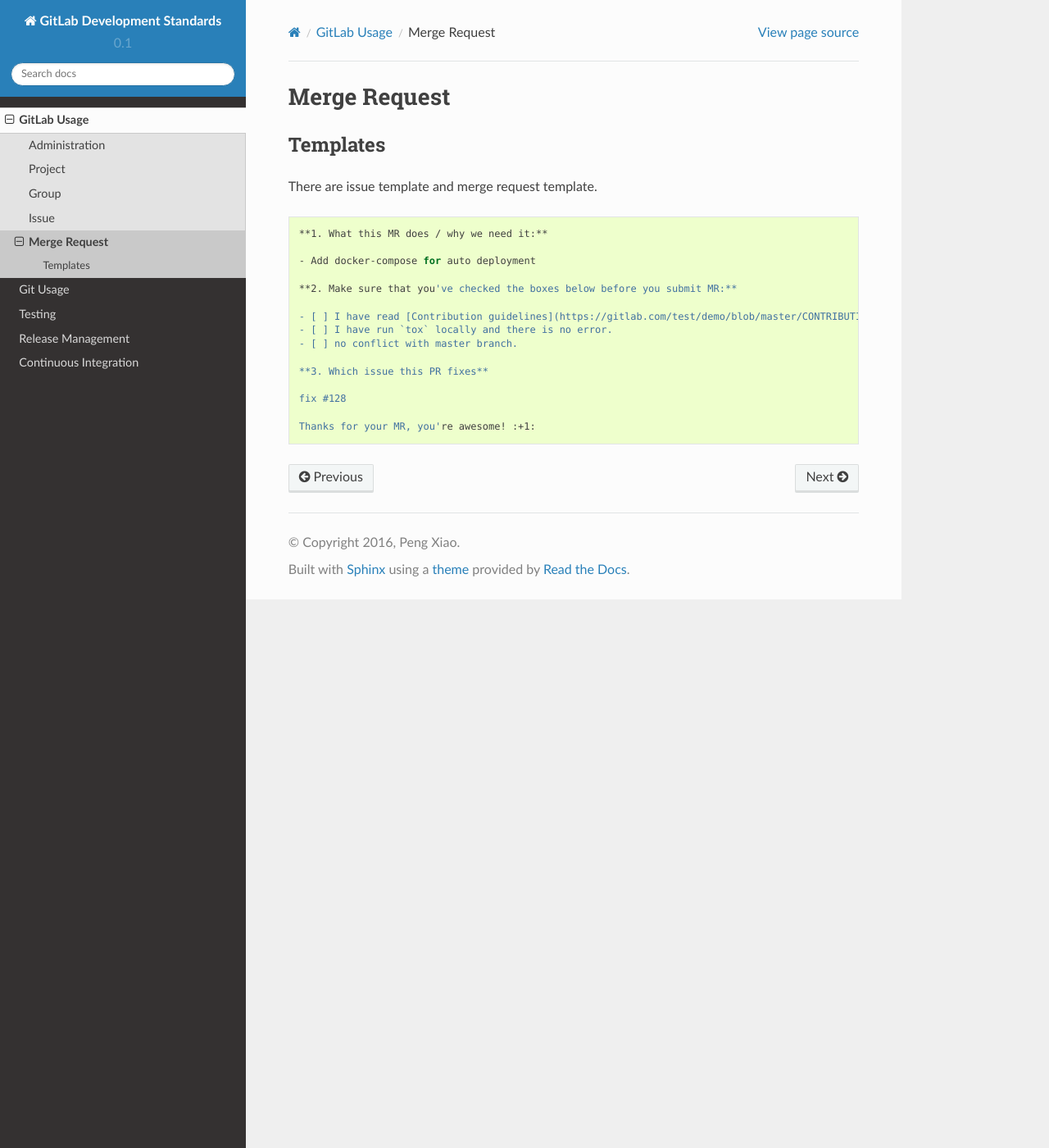
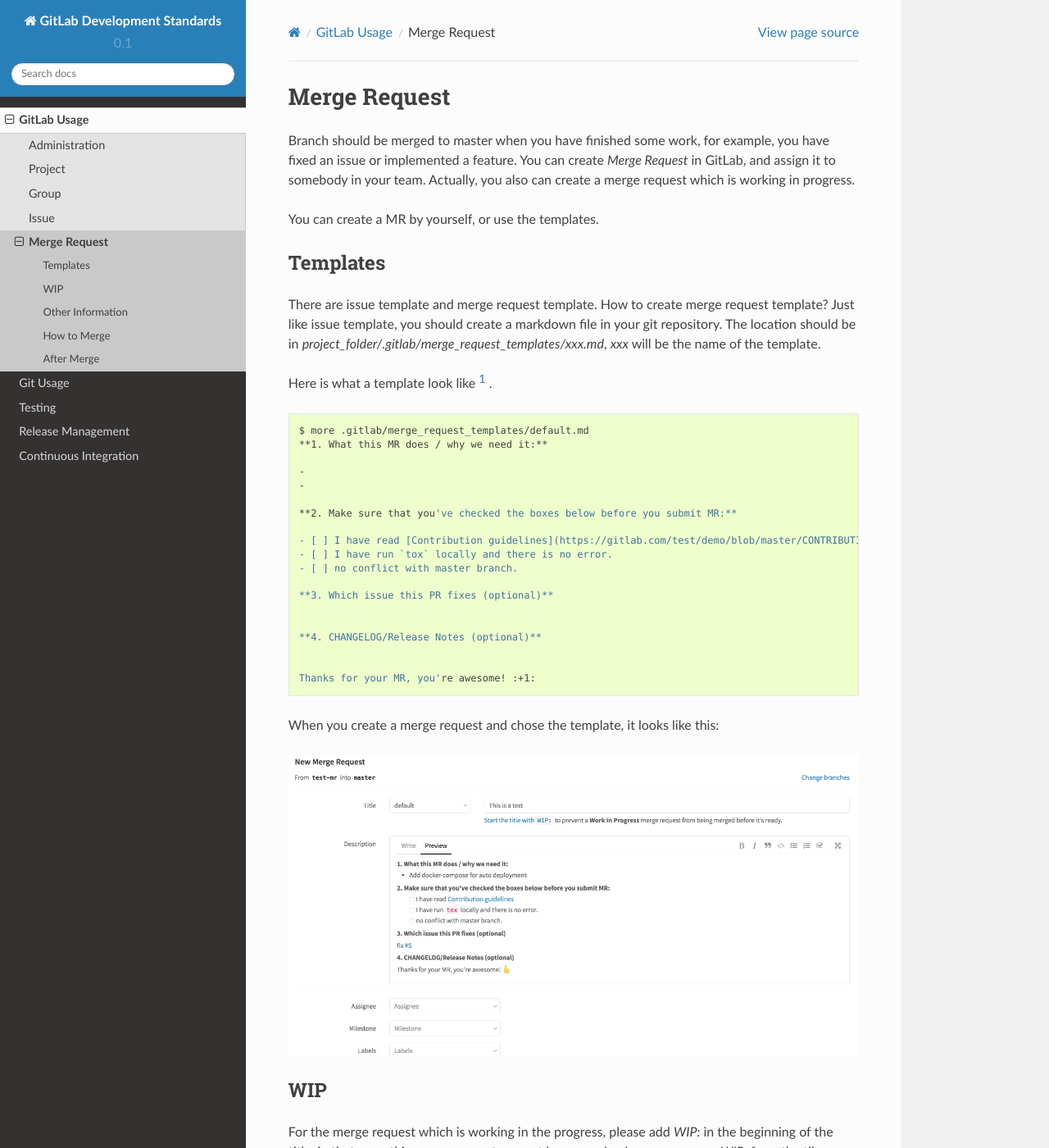
Before and after one commit to gitlabadm/devstandard, a Sphinx documentation site: the page built from doc/source/gitlab/mr.rst, in a window 1280 px wide and 1400 px high. Shown: the whole window at 82% size. Built offline with Sphinx 7.4.7 and the Read the Docs theme 2.0.0, drawn with Linux system fonts in a browser that asks for light colours; some of the changed text lies outside the part shown.

Commit message:
add more doc for merge request
Signed-off-by: Peng Xiao <xiaoquwl@gmail.com>

```diff
--- a/doc/source/gitlab/mr.rst
+++ b/doc/source/gitlab/mr.rst
@@ -1,18 +1,26 @@
 Merge Request
 =============
+
+Branch should be merged to master when you have finished some work, for example, you have fixed an issue or implemented a feature. You can create `Merge Request` in GitLab, and
+assign it to somebody in your team. Actually, you also can create a merge request which is working in progress.
+
+You can create a MR by yourself, or use the templates.
 
 Templates
 ----------
 
+There are issue template and merge request template. How to create merge request template? Just like issue template, you should create a markdown file in your git repository.
+The location should be in `project_folder/.gitlab/merge_request_templates/xxx.md`, `xxx` will be the name of the template.
 
-There are issue template and merge request template.
-
+Here is what a template look like [#f1]_ .
 
 .. code-block:: bash
 
+  $ more .gitlab/merge_request_templates/default.md
   **1. What this MR does / why we need it:**
 
-  - Add docker-compose for auto deployment
+  -
+  -
 
   **2. Make sure that you've checked the boxes below before you submit MR:**
 
@@ -20,8 +28,56 @@
   - [ ] I have run `tox` locally and there is no error.
   - [ ] no conflict with master branch.
 
-  **3. Which issue this PR fixes**
+  **3. Which issue this PR fixes (optional)**
 
-  fix #128
+
+  **4. CHANGELOG/Release Notes (optional)**
+
 
   Thanks for your MR, you're awesome! :+1:
+
+
+When you create a merge request and chose the template, it looks like this:
+
+.. figure:: _static/merge_request.png
+
+
+WIP
+---
+
+For the merge request which is working in the progress, please add `WIP:` in the beginning of the title. in that case, this merge reuqest can not be merged unless you remove `WIP:` from the tile.
+
+.. figure:: _static/wip.png
+
+
+Other Information
+-----------------
+
+For `Assignee`, `Milestone`, `Labels`, this can be setted by the creator or the project manager.
+
+
+How to Merge
+------------
+
+The merge request can be merged by assignee when:
+
+- The GitLab CI passed
+- After Code Review by a group of people
+- Check out the branch and pass the functional test
+- Other requirements
+
+
+After Merge
+-----------
+
+There are some operations after merge:
+
+- Remove source branch (optional)
+- Check related issues and make sure close them
+- Check master branch build status
+- Others
+
+
+.. rubric:: Reference
+
+.. [#f1] https://github.com/avelino/awesome-go/blob/master/.github/PULL_REQUEST_TEMPLATE.md
```
Also changed, not shown: README.md (+4 -2 lines), doc/source/gitlab/_static/merge_request.png (added), doc/source/gitlab/_static/wip.png (added).
